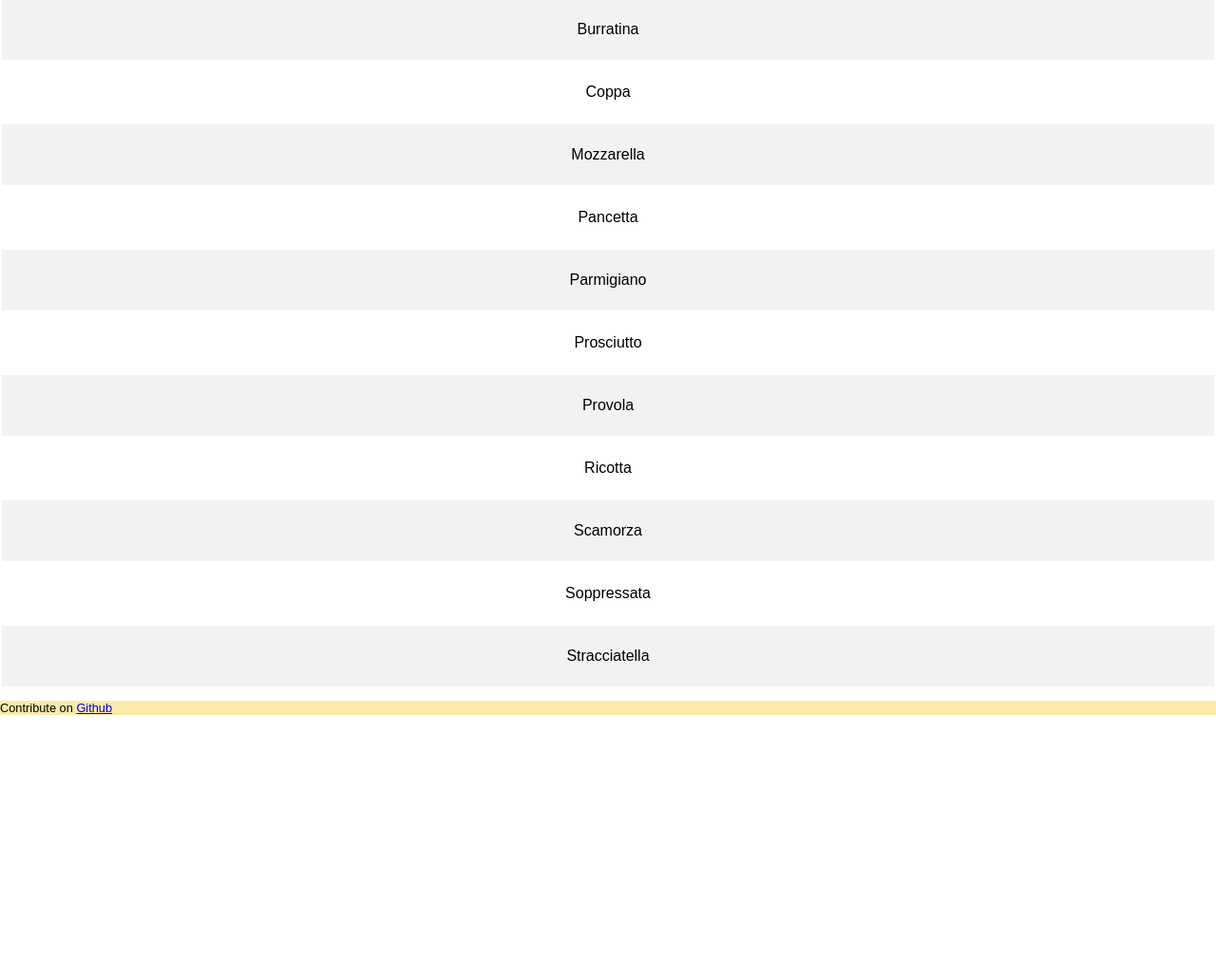
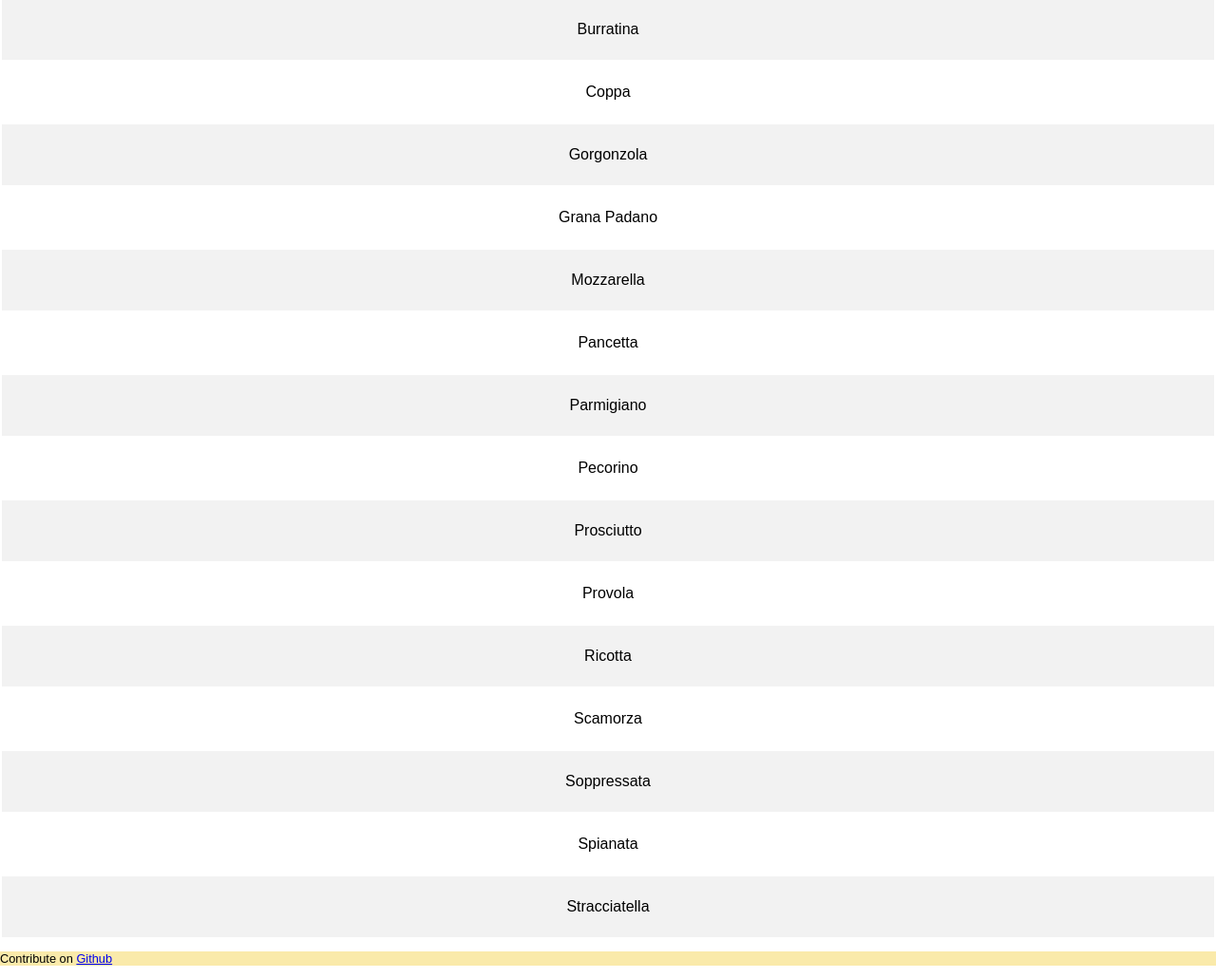
Before and after one commit to lrqdo/charcut-ou-frometon, a plain HTML site: page index.html in a window 1280 px wide. Shown: the part 201-1231 px from the top of the page at 95% size. Before the commit the page ends 967 px from the top, so only its background shows below. Drawn offline with Linux system fonts and the light colour scheme.

Commit message:
Add 3 frometons & 1 charcut

```diff
--- a/index.html
+++ b/index.html
@@ -54,14 +54,18 @@ body {
                 { name: "Burrata", type: "frometon"},
                 { name: "Burratina", type: "frometon"},
                 { name: "Coppa", type: "charcut"},
+                { name: "Gorgonzola", type: "frometon"},
+                { name: "Grana Padano", type: "frometon"},
                 { name: "Mozzarella", type: "frometon"},
                 { name: "Pancetta", type: "charcut"},
                 { name: "Parmigiano", type: "frometon"},
+                { name: "Pecorino", type: "frometon"},
                 { name: "Prosciutto", type: "charcut"},
                 { name: "Provola", type: "frometon"},
                 { name: "Ricotta", type: "frometon"},
                 { name: "Scamorza", type: "frometon"},
                 { name: "Soppressata", type: "charcut"},
+                { name: "Spianata", type: "charcut"},
                 { name: "Stracciatella", type: "frometon"},
             ];
             const getClass = {
```
